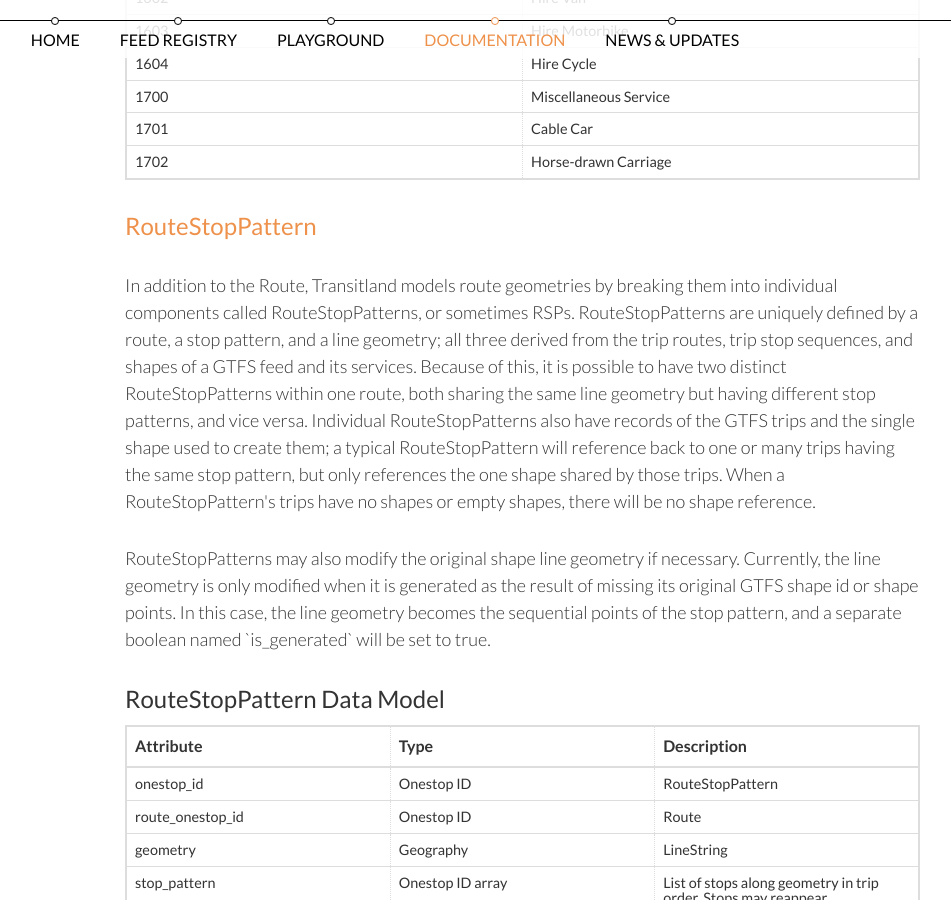
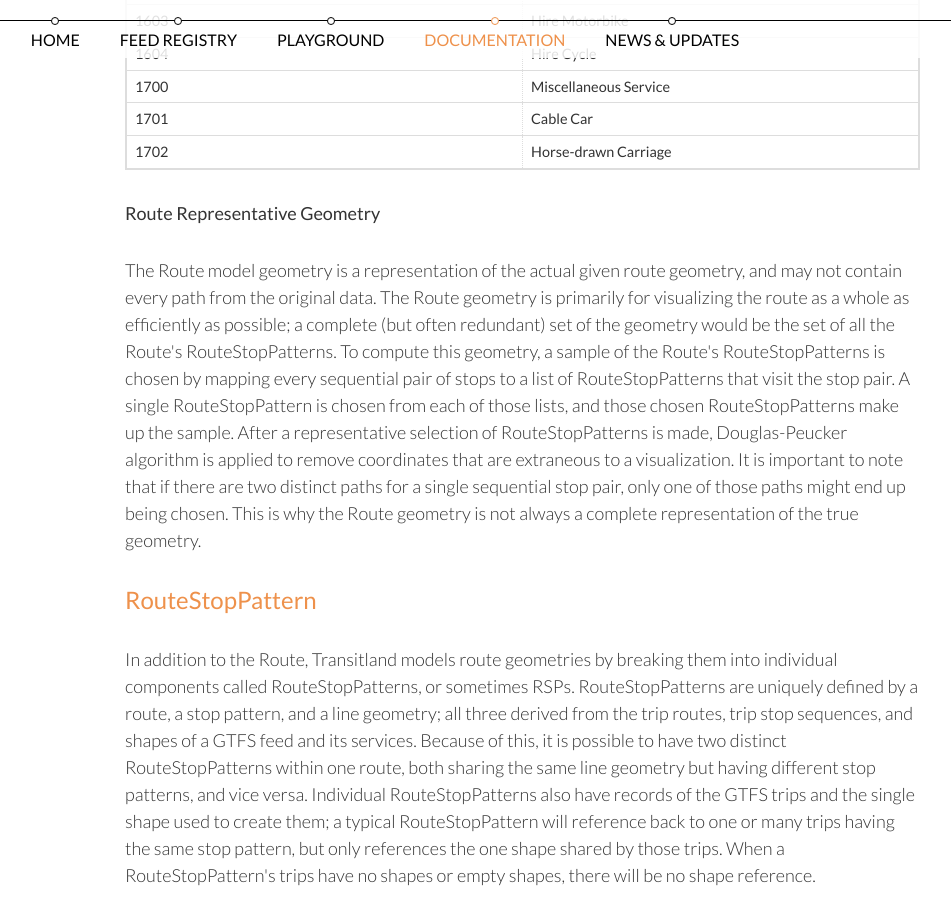
Before and after one commit to transitland/www-transit-land, a Jekyll site: the page built from documentation/datastore/routes-and-route-stop-patterns.html, in a window 1280 px wide and 900 px high, scrolled down 5047 px. Shown: the whole window, without its empty margins (255-1206 px from the left). Built offline with Jekyll 4.4.1, drawn with Linux system fonts in a browser that asks for light colours; nearby versions of some CDN libraries.

Commit message:
explanation for route repr geometry

```diff
--- a/documentation/datastore/routes-and-route-stop-patterns.html
+++ b/documentation/datastore/routes-and-route-stop-patterns.html
@@ -4,9 +4,9 @@
 ---
 
 <p>Transit routes are geographical areas of service. Transitland has two models to effectively represent routes and their connection to services:
- the <code>Route</code> and the <a href="#route_stop_patterns">RouteStopPattern</a>. Routes are essentially a summary of the aggregate characteristics of the whole transit route. RouteStopPatterns are geographical representations of the services that make up the Route.</p>
+ the <code>Route</code> and the <a href="#route_stop_patterns">RouteStopPattern</a>. Routes are essentially a summary of the aggregate characteristics of the whole transit route. RouteStopPatterns are geographical representations of the services that make up the Route.</code></p>
 
-<h3>Route Data Model</h3>
+<h5>Route Data Model</h5>
 
 <table>
   <thead>
@@ -55,7 +55,7 @@
   </tbody>
 </table>
 
-<a name="vehicle_types"><h3>Vehicle Types</h3></a>
+<a name="vehicle_types"><h5>Vehicle Types</h5></a>
 <table>
   <tbody>
     <tr>
@@ -700,6 +700,11 @@
   </tbody>
 </table>
 
+<h5>Route Representative Geometry</h5>
+<p>The Route model geometry is a representation of the actual given route geometry, and may not contain every path from the original data. The Route geometry is primarily for visualizing the route as a whole as efficiently as possible; a complete (but often redundant) set of the geometry would be the set of all the Route's RouteStopPatterns. To compute this geometry, a sample of the Route's RouteStopPatterns is chosen by mapping every sequential pair of stops to a list of RouteStopPatterns that visit the stop pair.
+    A single RouteStopPattern is chosen from each of those lists, and those chosen RouteStopPatterns make up the sample. After a representative selection of RouteStopPatterns is made,
+    Douglas-Peucker algorithm is applied to remove coordinates that are extraneous to a visualization. It is important to note that if there are two distinct paths for a single sequential stop pair, only one of those paths might end up being chosen. This is why the Route geometry is not always a complete representation of the true geometry.</p>
+
 <!--
 
 <p>TODO: include some example API query URLs</p>
@@ -711,7 +716,7 @@
 
 <p>RouteStopPatterns may also modify the original shape line geometry if necessary. Currently, the line geometry is only modified when it is generated as the result of missing its original GTFS shape id or shape points. In this case, the line geometry becomes the sequential points of the stop pattern, and a separate boolean named `is_generated` will be set to true.</p>
 
-<h3>RouteStopPattern Data Model</h3>
+<h5>RouteStopPattern Data Model</h5>
 
 <table>
   <thead>
@@ -770,15 +775,15 @@
   </tbody>
 </table>
 
-<h3>Onestop ID</h3>
+<h5>Onestop ID</h5>
 <p>RouteStopPatterns are uniquely identified by a Onestop Id, but the composition of this id is different from that of Route, Stop, Feed, and Operator Onestop Ids. The RouteStopPattern Onestop Id has 5 components instead of 3, with each component separated by a dash just as the ids of the latter Transitland entities. The first 3 components are exactly the Route Onestop Id of the Route to which the RouteStopPattern belongs to. The fourth component is the first 6 hexadecimal characters of the MD5 hash produced from the stop pattern string (stop onestop id's separated by comma). The fifth component is the first 6 hexadecimal characters of the MD5 hash produced from geometry coordinates as a string (coordinates separated by comma).</p>
 
-<h3>Distance calculation heuristic algorithm</h3>
+<h5>Distance calculation heuristic algorithm</h5>
 <p>Each <a href="schedules.html"><code>ScheduleStopPair</code></a> has a RouteStopPattern. In addition, two attributes have been added to ScheduleStopPair: <code>origin_distance_traveled</code> and <code>destination_distance_traveled</code>. These are the distances, in meters rounded to the nearest decimeter, of the origin and destination stops along the line geometry from the start point.
 </p>
 
 <a name="before-and-after-stops"></a>
-<h3>Before and After Stops</h3>
+<h5>Before and After Stops</h5>
 <p>A stop is considered to be before (after) a RouteStopPattern line geometry if its point satisfies one of two conditions:
 
   <ol>
@@ -807,7 +812,7 @@
 |----------->
 | x   ]  100 m
 </pre>
-  <h3>Query parameters</h3>
+  <h5>Query parameters</h5>
 
   <p>The main RouteStopPattern API endpoint is <a href="http://transit.land/api/v1/route_stop_patterns">https://transit.land/api/v1/route_stop_patterns</a>. It accepts the following query parameters, which may be freely combined.</p>
 
```
Lines whose indentation alone changed are shown as unchanged.
